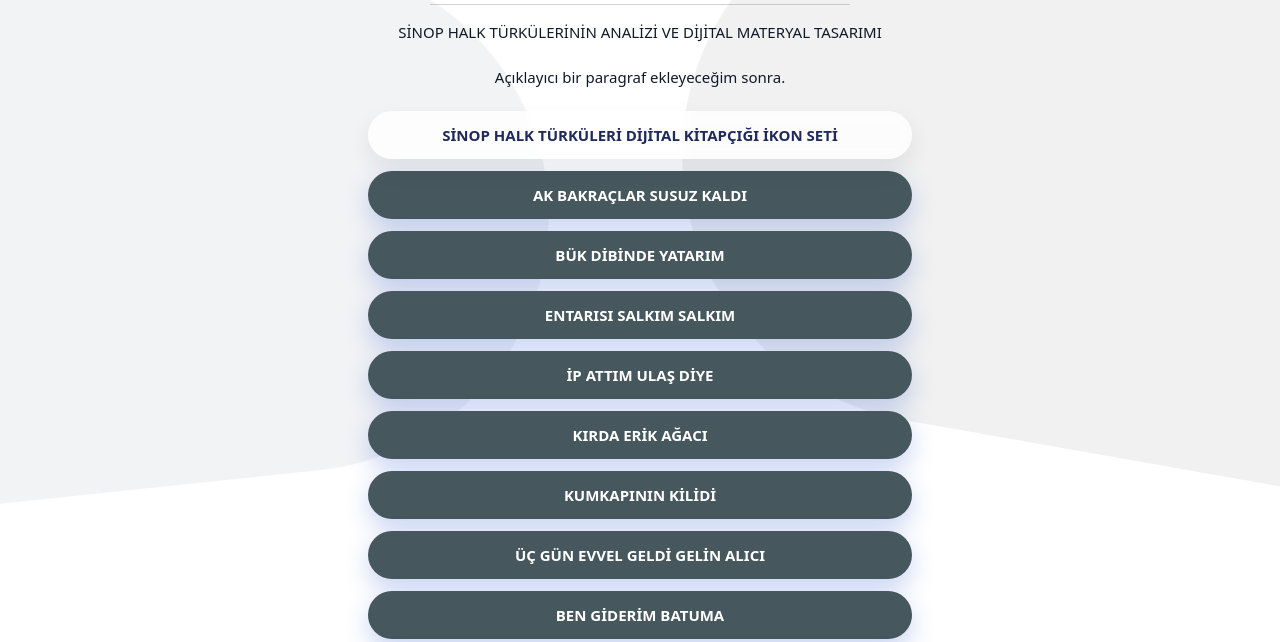
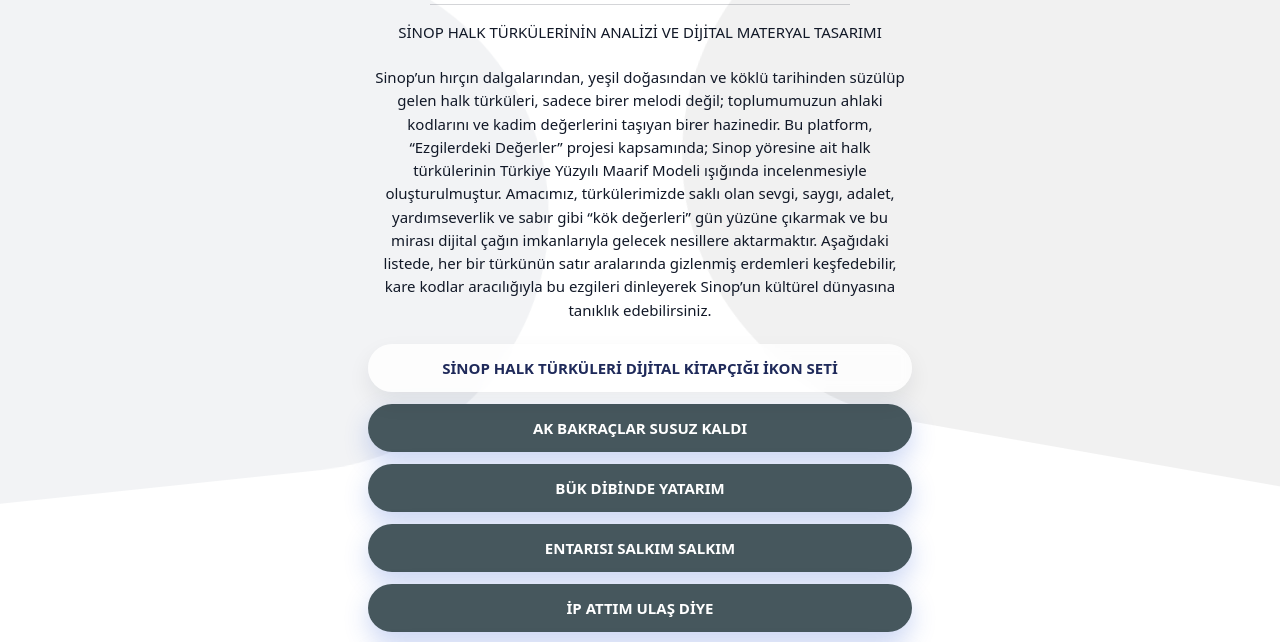
Before and after one commit to projetubitak22042026-web/ezgilerdeki_degerler, a plain HTML site: page index.html in a window 1280 px wide. Shown: the part 143-785 px from the top of the page. Drawn offline with Linux system fonts and the light colour scheme.

Commit message:
Update index.html

```diff
--- a/index.html
+++ b/index.html
@@ -175,7 +175,16 @@
       <p>SİNOP HALK TÜRKÜLERİNİN ANALİZİ VE DİJİTAL MATERYAL TASARIMI</p>
 
       <!-- Açıklayıcı paragrafı buraya yazabilirsin -->
-      <p>Açıklayıcı bir paragraf ekleyeceğim sonra.</p>
+      <p>Sinop’un hırçın dalgalarından, yeşil doğasından ve köklü tarihinden süzülüp gelen halk
+türküleri, sadece birer melodi değil; toplumumuzun ahlaki kodlarını ve kadim değerlerini
+taşıyan birer hazinedir.
+Bu platform, “Ezgilerdeki Değerler” projesi kapsamında; Sinop yöresine ait halk
+türkülerinin Türkiye Yüzyılı Maarif Modeli ışığında incelenmesiyle oluşturulmuştur.
+Amacımız, türkülerimizde saklı olan sevgi, saygı, adalet, yardımseverlik ve sabır gibi “kök
+değerleri” gün yüzüne çıkarmak ve bu mirası dijital çağın imkanlarıyla gelecek nesillere
+aktarmaktır.
+Aşağıdaki listede, her bir türkünün satır aralarında gizlenmiş erdemleri keşfedebilir, kare
+kodlar aracılığıyla bu ezgileri dinleyerek Sinop’un kültürel dünyasına tanıklık edebilirsiniz.</p>
 
       <div class="buttons">
 
```
